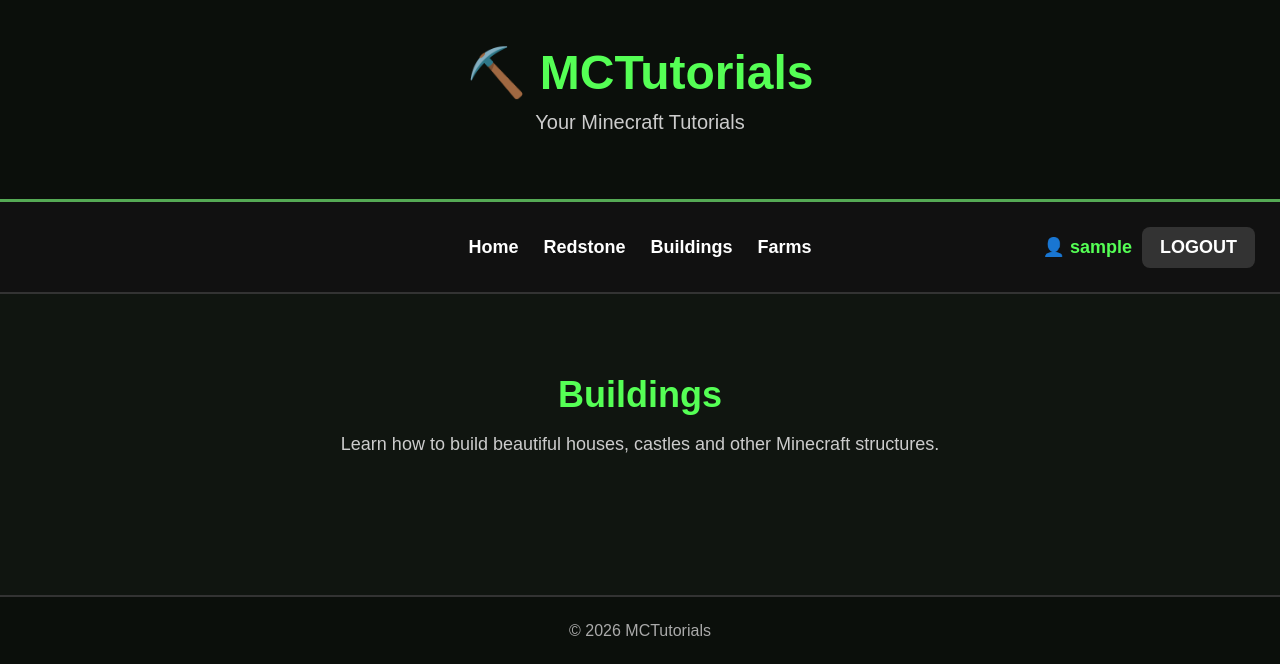
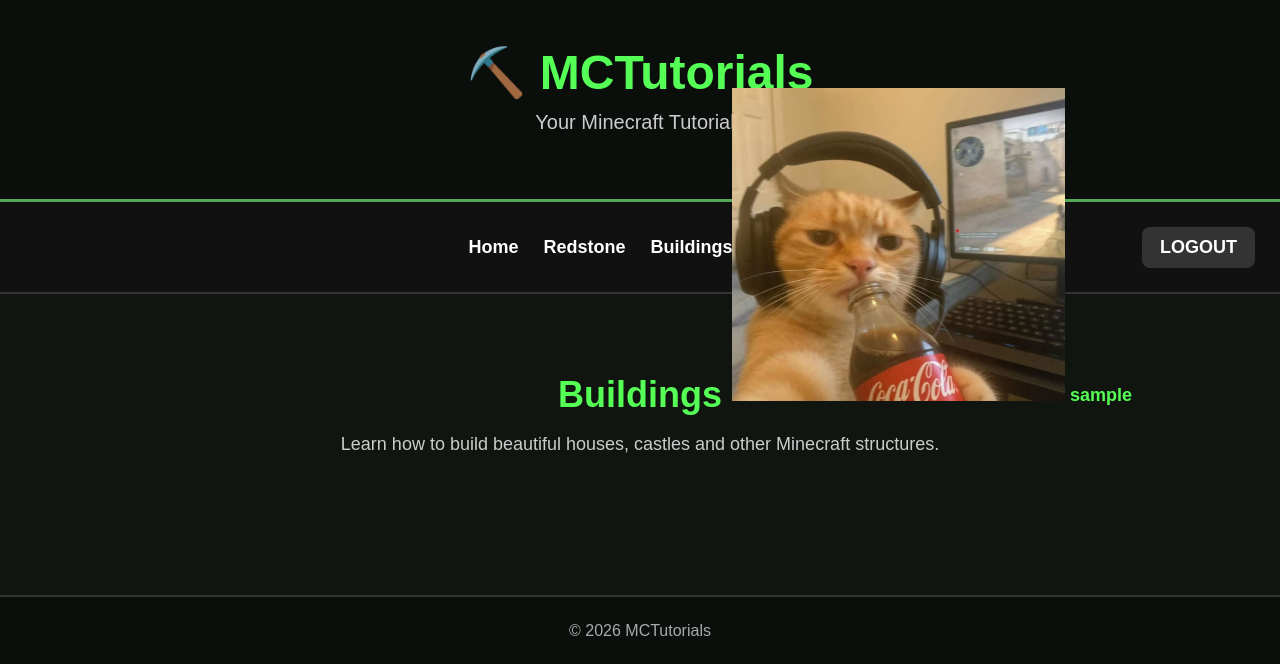
Before and after one commit to monaheiermeier-png/MCTutorials, a Flask app: page /buildings in a window 1280 px wide. Shown: the top 664 px of the page. Run offline with Flask 3, Linux system fonts and the light colour scheme; the visitor is signed in with stand-in values (Sample User, id 1); data comes from the database, SQL or seed files in the repository.

Commit message:
base.html

```diff
--- a/templates/base.html
+++ b/templates/base.html
@@ -43,9 +43,19 @@
 
             {% if session.get("username") %}
 
-                <span class="username">
-                    👤 {{ session["username"] }}
-                </span>
+                <a href="/profile" class="profile-link">
+
+                    <img
+                        src="{{ url_for('static', filename='profile_pictures/' + current_profile_picture) }}"
+                        alt="Profile"
+                        class="nav-profile-picture"
+                    >
+
+                    <span class="username">
+                        {{ current_username }}
+                    </span>
+
+                </a>
 
                 <a href="/logout" class="login-button">
                     LOGOUT
```
